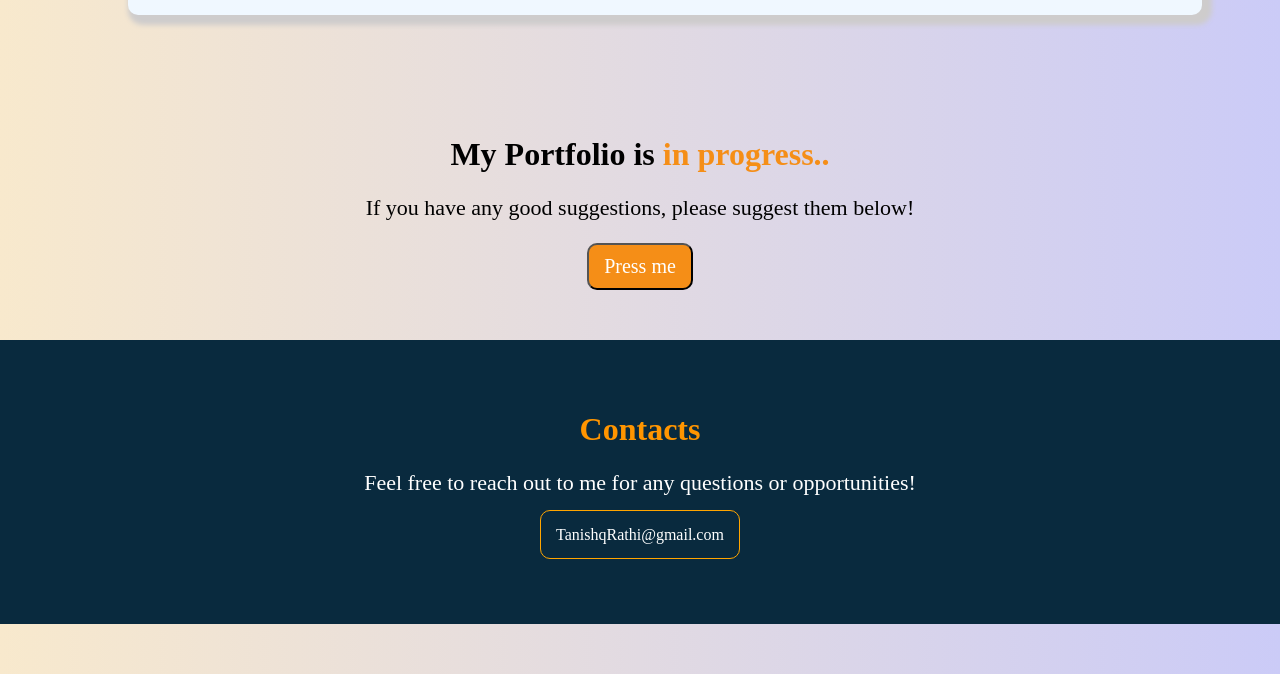
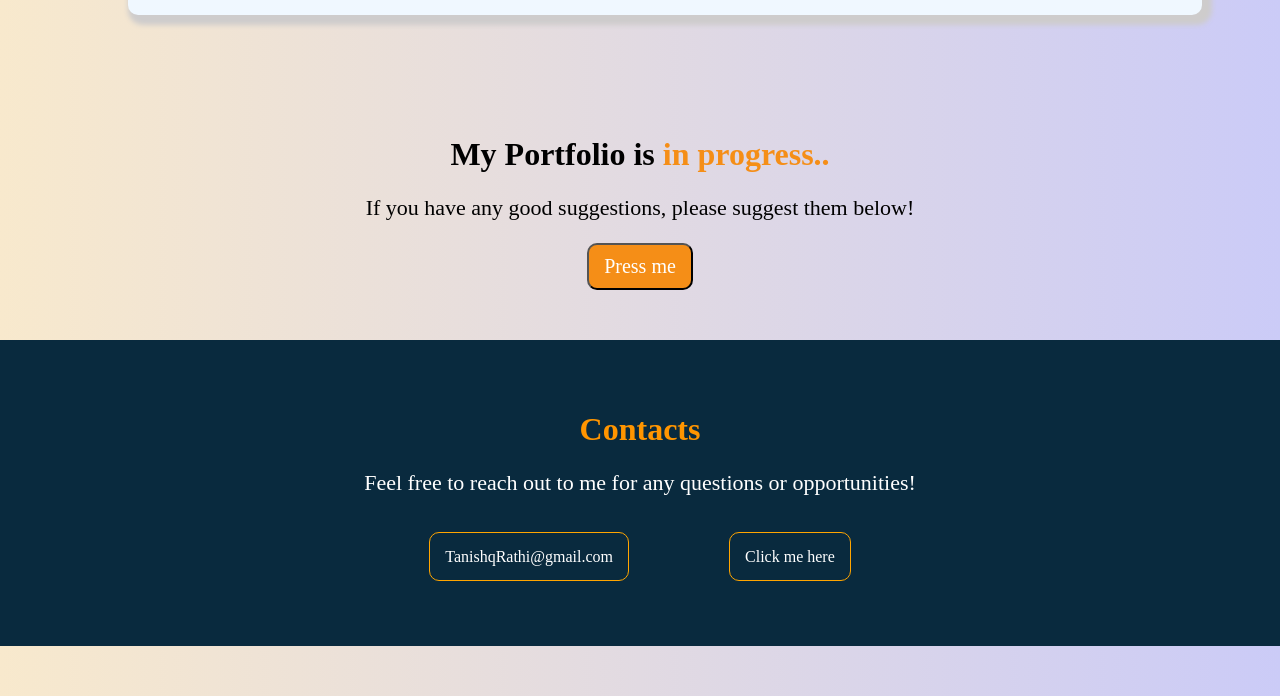
Before and after one commit to TanishqRathi12/My-Portfolio, a plain HTML site: page index.html in a window 1280 px wide. Shown: the part 2135-2831 px from the top of the page. Before the commit the page ends 2809 px from the top, so only its background shows below. Drawn offline with Linux system fonts and the light colour scheme.

Commit message:
Update index.html

```diff
--- a/index.html
+++ b/index.html
@@ -142,7 +142,10 @@
         <section id="Contact"></section>
         <h1 class="skills-heading" style="color: rgb(255, 149, 0)">Contacts</h1>
         <p class="skills-info">Feel free to reach out to me for any questions or opportunities!</p>
-        <p class="email-contact"><a href="mailto:rathitanishq2022@gmail.com">TanishqRathi@gmail.com</a></p>
+         <div class="email-contact-div">
+            <p class="email-contact"><a href="mailto:rathitanishq2022@gmail.com">TanishqRathi@gmail.com</a></p>
+            <p class="email-contact"><a href="tel:+918859211714"> Click me here</a></p>
+         </div>
     </div>
 </body>
 </html>
```
